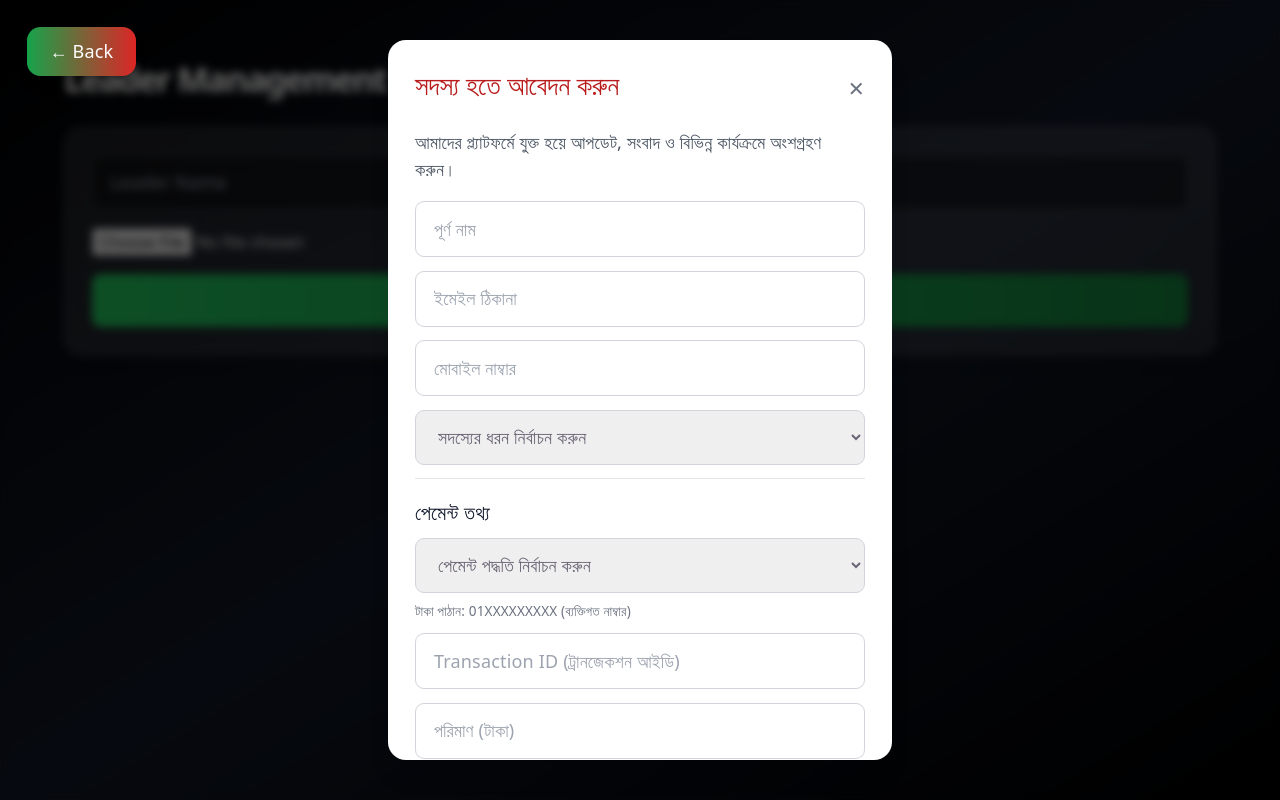
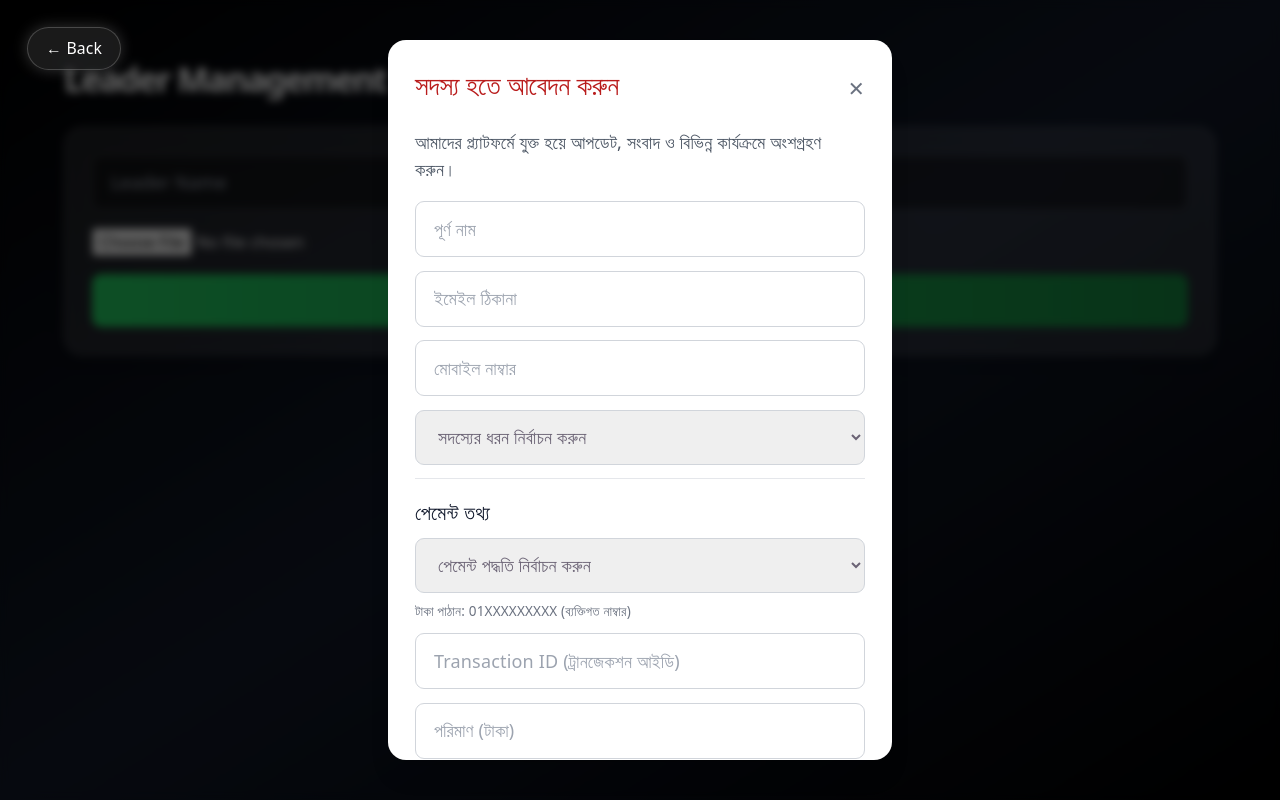
Before and after one commit to nafizahamed1/jonotar_dol_frontend, a React (Vite) app: page /admin/leaders in a window 1280 px wide. Built offline with nearby package versions, Linux system fonts and the light colour scheme; sample sign-in values are in the browser's storage.

Commit message:
change button style

```diff
--- a/src/pages/ManageLeaders.tsx
+++ b/src/pages/ManageLeaders.tsx
@@ -64,16 +64,19 @@ const ManageLeaders = () => {
     <div className="min-h-screen relative bg-gradient-to-br from-black via-gray-900 to-black p-6 text-white">
 
       <button
-        onClick={() => navigate("/admin")}
-        className="absolute top-6 left-6 z-50 px-5 py-2.5 rounded-xl
-        text-white font-medium
-        bg-gradient-to-r from-green-600 to-red-600
-        shadow-lg hover:shadow-[0_0_20px_rgba(34,197,94,0.7)]
-        hover:scale-105 active:scale-95
-        transition-all duration-300"
-      >
-        ← Back
-      </button>
+  onClick={() => navigate("/admin")}
+  className="absolute top-4 left-4 sm:top-6 sm:left-6 z-50
+  px-3 py-1.5 sm:px-4 sm:py-2
+  text-xs sm:text-sm font-medium text-white
+  rounded-full
+  bg-white/10 backdrop-blur-md border border-white/20
+  shadow-[0_0_15px_rgba(255,255,255,0.2)]
+  hover:bg-white/20 hover:shadow-[0_0_25px_rgba(34,197,94,0.6)]
+  hover:scale-105 active:scale-95
+  transition-all duration-300 flex items-center gap-1"
+>
+  ← <span>Back</span>
+</button>
 
       <div className="max-w-5xl mx-auto">
 
--- a/src/pages/ManageNews.tsx
+++ b/src/pages/ManageNews.tsx
@@ -68,14 +68,19 @@ const [editingId, setEditingId] = useState<number | null>(null);
     <div className="min-h-screen bg-gradient-to-br from-black via-gray-900 to-black p-4 sm:p-6 text-white relative">
 
   <button
-    onClick={() => navigate("/admin")}
-    className="absolute top-4 left-4 sm:top-6 sm:left-6 z-50 px-4 py-2 rounded-lg
-    text-sm sm:text-base
-    bg-gradient-to-r from-green-600 to-red-600
-    shadow-md hover:scale-105 transition"
-  >
-    ← Back
-  </button>
+  onClick={() => navigate("/admin")}
+  className="absolute top-4 left-4 sm:top-6 sm:left-6 z-50
+  px-3 py-1.5 sm:px-4 sm:py-2
+  text-xs sm:text-sm font-medium text-white
+  rounded-full
+  bg-white/10 backdrop-blur-md border border-white/20
+  shadow-[0_0_15px_rgba(255,255,255,0.2)]
+  hover:bg-white/20 hover:shadow-[0_0_25px_rgba(34,197,94,0.6)]
+  hover:scale-105 active:scale-95
+  transition-all duration-300 flex items-center gap-1"
+>
+  ← <span>Back</span>
+</button>
 
   <div className="max-w-4xl mx-auto">
     <h1 className="text-2xl sm:text-3xl font-bold mb-5 sm:mb-6 text-center sm:text-left text-white">
```
